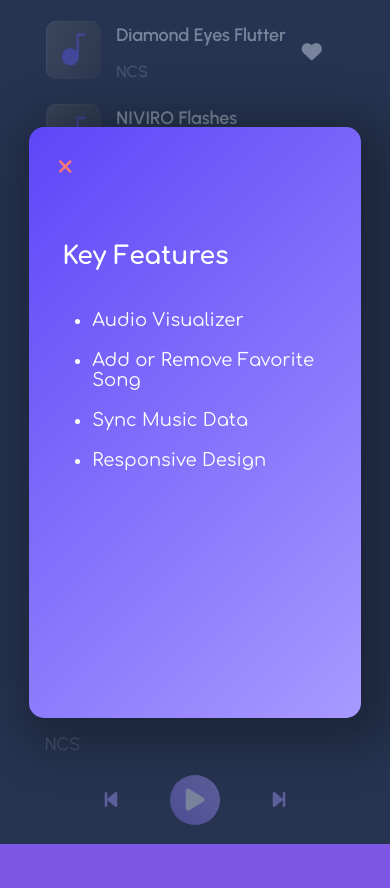
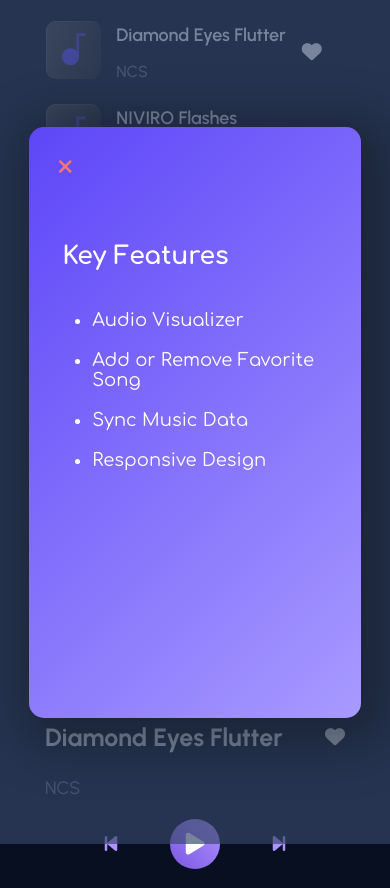
Before and after one commit to anilrkhairnar/music-player, a plain HTML site: page index.html in a window 390 px wide. Before the commit the page ends 844 px from the top, so only its background shows below. Drawn offline with Linux system fonts and the light colour scheme.

Commit message:
fixed height on mobile

```diff
--- a/style.css
+++ b/style.css
@@ -21,6 +21,9 @@ body {
   max-width: 1440px;
   width: 100%;
   height: 100vh;
+  height: -moz-available;
+  height: -webkit-fill-available;
+  height: fill-available;
   display: flex;
   justify-content: space-between;
   align-items: center;
```
